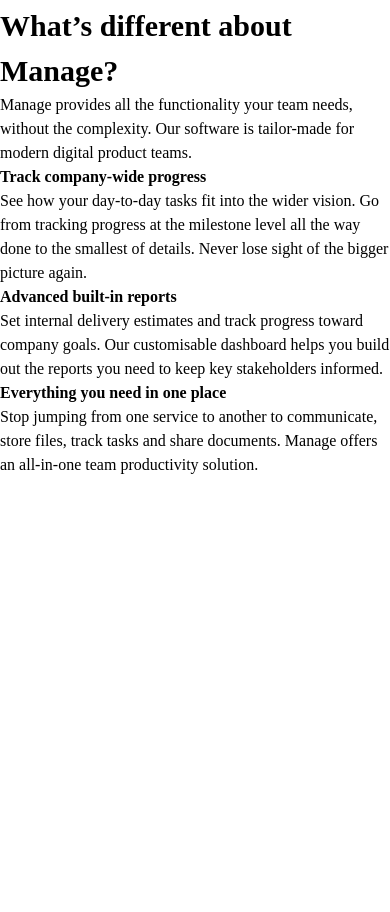
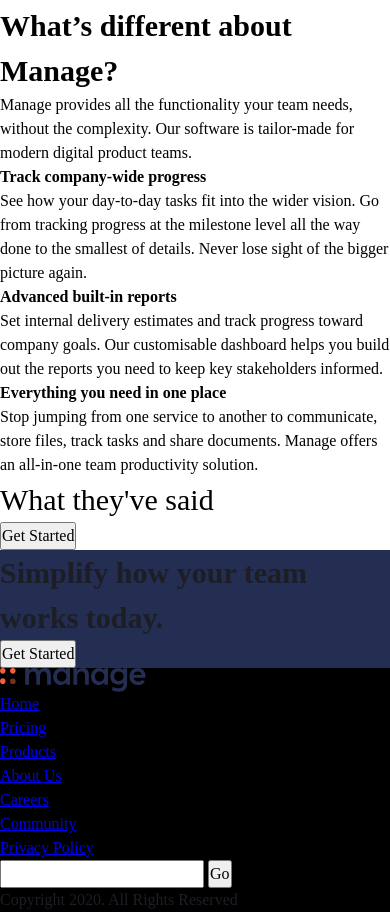
Before and after one commit to AR123456/responsive-landing, a website built with Vite: page index.html in a window 390 px wide. Shown: the part 778-1690 px from the top of the page. Before the commit the page ends 1255 px from the top, so only its background shows below. Built offline with nearby package versions, Linux system fonts and the light colour scheme.

Commit message:
responsive landing

```diff
--- a/index.html
+++ b/index.html
@@ -16,7 +16,7 @@
       <div class="container">
         <a href="#"><img src="./images/logo.svg" alt="Manage" /></a>
         <nav class="primary-navigation">
-          <ul role="list" class="nav-list">
+          <ul aria-label="Primary" role="list" class="nav-list">
             <li><a href="#">Pricing</a></li>
             <li><a href="#">Product</a></li>
             <li><a href="#">About Us</a></li>
@@ -92,7 +92,62 @@
           </div>
         </div>
       </section>
+      <section class="carousel">
+        <h2 class="fs-secondary-heading">What they've said</h2>
+        <!-- Carousel here -->
+        <button class="button">Get Started</button>
+      </section>
+      <section class="cta | bg-primary-400 text-neutral-100">
+        <div class="container">
+          <div class="even-columns">
+            <div>
+              <p class="fs-secondary-heading fw-bold">
+                Simplify how your team works today.
+              </p>
+            </div>
+            <div>
+              <button class="button" data-type="inverted">Get Started</button>
+            </div>
+          </div>
+        </div>
+      </section>
     </main>
+    <footer class="bg-neutral-900 text-neutral-100">
+      <div class="container">
+        <div class="even-columns">
+          <div>
+            <a href="#"><img src="images/logo.svg" alt="Manage" /></a>
+            <ul role="list" aria-label="Social links">
+              <li><a aria-label="facebook" href="#"></a></li>
+              <li><a aria-label="youtube" href="#"></a></li>
+              <li><a aria-label="twitter" href="#"></a></li>
+              <li><a aria-label="pinterest" href="#"></a></li>
+              <li><a aria-label="instagram" href="#"></a></li>
+            </ul>
+          </div>
+          <div>
+            <nav class="footer-nav">
+              <ul aria-label="Footer" role="list">
+                <li><a href="#">Home</a></li>
+                <li><a href="#">Pricing</a></li>
+                <li><a href="#">Products</a></li>
+                <li><a href="#">About Us</a></li>
+                <li><a href="#">Careers</a></li>
+                <li><a href="#">Community</a></li>
+                <li><a href="#">Privacy Policy</a></li>
+              </ul>
+            </nav>
+          </div>
+          <div>
+            <form action="">
+              <input type="email" />
+              <button class="button">Go</button>
+              <p>Copyright 2020. All Rights Reserved</p>
+            </form>
+          </div>
+        </div>
+      </div>
+    </footer>
     <script type="module" src="/main.js"></script>
   </body>
 </html>
```
